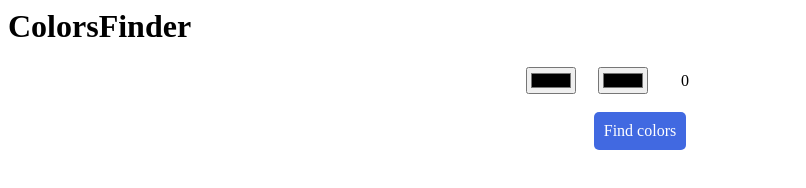
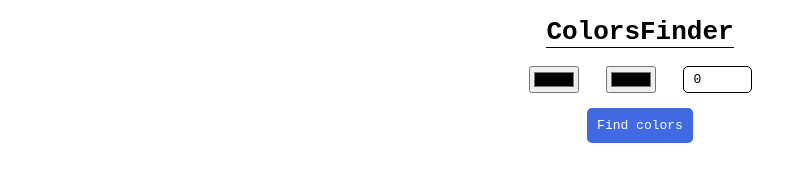
Before and after one commit to Sammcb/ColorsFinder, a plain HTML site: page index.html in a window 1280 px wide. Shown: the whole page, without its empty margins (0-806 px from the left). Drawn offline with Linux system fonts and the light colour scheme.

Commit message:
Updated css.

```diff
--- a/colorsfinder.css
+++ b/colorsfinder.css
@@ -1,12 +1,25 @@
 :root {
 	color-scheme: light dark;
-	--separator: white;
+	--separator: black;
 }
 
 @media (prefers-color-scheme: dark) {
 	:root{
-		--separator: black;
+		--separator: white;
 	}
+}
+
+html {
+	height: 100%;
+	font-family: monospace;
+}
+
+body {
+	margin: 0;
+	min-height: 100%;
+	display: flex;
+	flex-direction: column;
+	align-items: center;
 }
 
 .title {
@@ -16,14 +29,9 @@
 .readable {
 	display: flex;
 	flex-direction: column;
+	align-items: center;
 	width: 100%;
 	max-width: 700px;
-}
-
-.center-column {
-	display: flex;
-	flex-direction: column;
-	align-items: center;
 }
 
 #inputs {
--- a/index.html
+++ b/index.html
@@ -2,9 +2,7 @@
 <script src="./colorsfinder.js"></script>
 <title>ColorsFinder</title>
 <h1 class="title">ColorsFinder</h1>
-<div class="center-column">
 <div class="readable">
-		<div class="center-column">
 	<div id="inputs">
 		<input id="color1" class="color-input" type="color">
 		<input id="color2" class="color-input" type="color">
@@ -14,5 +12,3 @@
 	<button id="submit" onclick="findColors()">Find colors</button>
 	<div id="result"></div>
 </div>
-	</div>
-</div>
```
Lines whose indentation alone changed are shown as unchanged.
